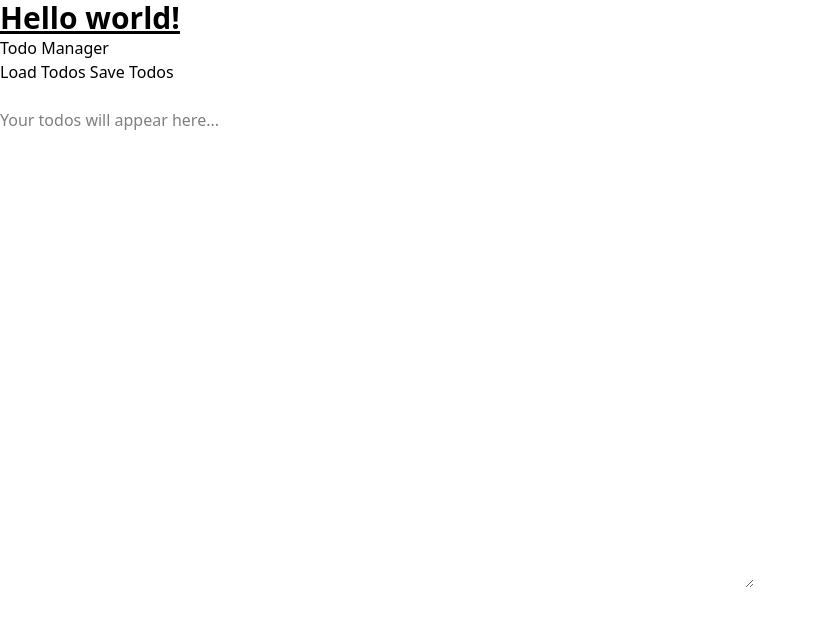
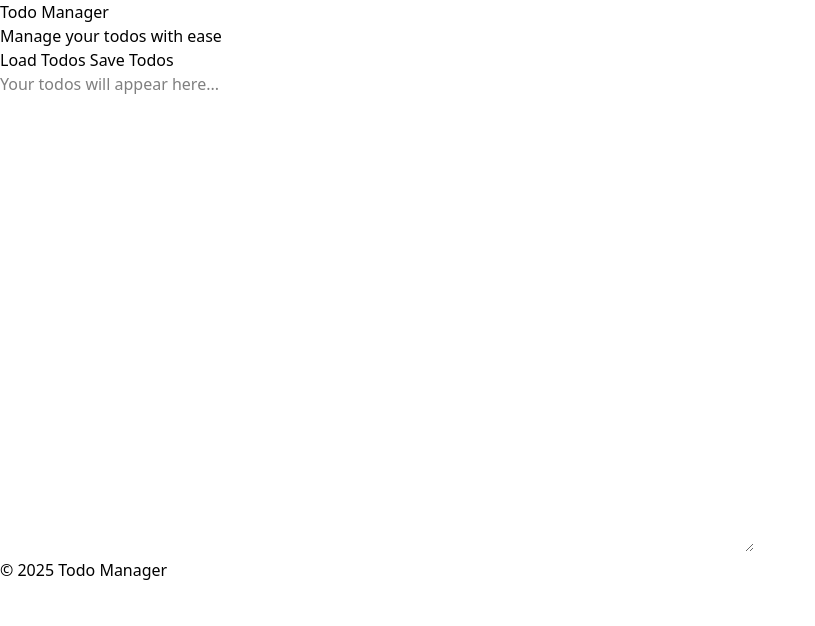
Before and after one commit to chyld/todo.txt, a website built with Vite: page frontend/index.html in a window 1280 px wide. Shown: the whole page, without its empty margins (0-815 px from the left). Built offline with nearby package versions, Linux system fonts and the light colour scheme.

Commit message:
index.html

```diff
--- a/frontend/index.html
+++ b/frontend/index.html
@@ -5,18 +5,39 @@
     <link rel="icon" type="image/svg+xml" href="/vite.svg" />
     <link href="/src/style.css" rel="stylesheet">
     <meta name="viewport" content="width=device-width, initial-scale=1.0" />
-    <title>Vite App</title>
+    <title>Todo Manager</title>
   </head>
-  <body>
-    <div id="app">
-       <h1 class="text-3xl font-bold underline">
-        Hello world!
-      </h1>
-      <h1>Todo Manager</h1>
-      <button id="load-btn">Load Todos</button>
-      <button id="save-btn">Save Todos</button>
-      <br><br>
-      <textarea id="todo-content" rows="20" cols="80" placeholder="Your todos will appear here..."></textarea>
+  <body class="app-body">
+    <div id="app" class="app-container">
+      <header class="app-header">
+        <h1 class="app-title">Todo Manager</h1>
+        <p class="app-subtitle">Manage your todos with ease</p>
+      </header>
+
+      <main class="app-main">
+        <section class="app-controls">
+          <div class="control-buttons">
+            <button id="load-btn" class="btn btn-load">Load Todos</button>
+            <button id="save-btn" class="btn btn-save">Save Todos</button>
+          </div>
+        </section>
+
+        <section class="app-content">
+          <div class="todo-editor-wrapper">
+            <textarea
+              id="todo-content"
+              class="todo-editor"
+              rows="20"
+              cols="80"
+              placeholder="Your todos will appear here..."
+            ></textarea>
+          </div>
+        </section>
+      </main>
+
+      <footer class="app-footer">
+        <p class="footer-text">&copy; 2025 Todo Manager</p>
+      </footer>
     </div>
     <script type="module" src="/src/main.js"></script>
   </body>
```
